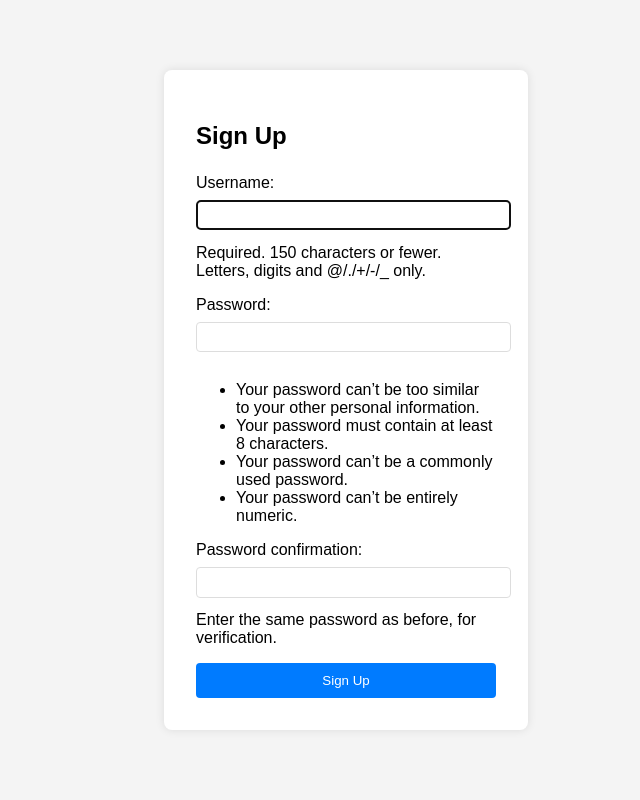
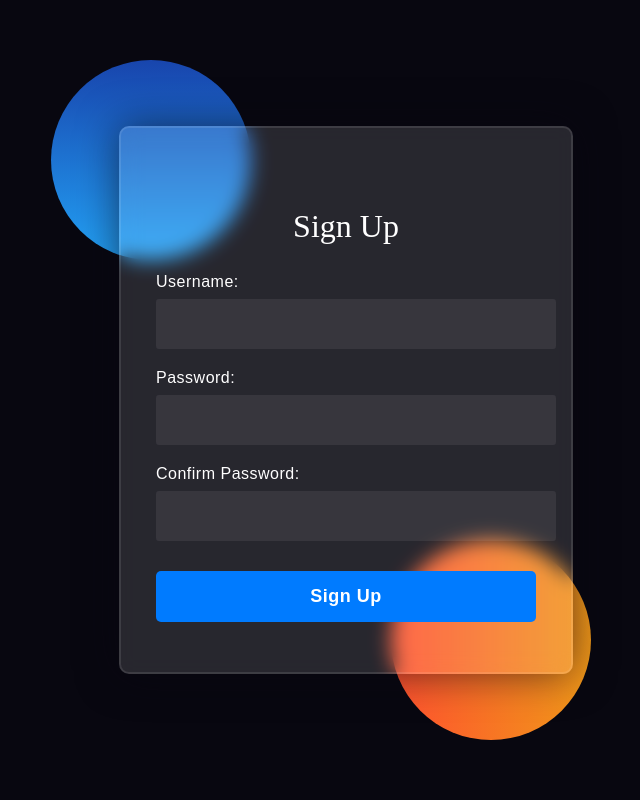
Before and after one commit to sanjaykrishna-official/Expense-Tracker, a Django app: page /signup/ in a window 1280 px wide. Shown: the whole page, without its empty margins (294-934 px from the left). Run offline with Django 5.2, Linux system fonts and the light colour scheme.

Commit message:
signup page styled

```diff
--- a/expenses/templates/signup.html
+++ b/expenses/templates/signup.html
@@ -5,44 +5,111 @@
     <meta name="viewport" content="width=device-width, initial-scale=1.0">
     <title>Sign Up</title>
     <style>
+        *:before,
+        *:after {
+            padding: 0;
+            margin: 0;
+            box-sizing: border-box;
+        }
         body {
-            font-family: Arial, sans-serif;
-            background-color: #f4f4f4;
-            display: flex;
-            justify-content: center;
-            align-items: center;
-            height: 100vh;
-            margin: 0;
+            background-color: #080710;
+        }
+        .background {
+            width: 430px;
+            height: 520px;
+            position: absolute;
+            transform: translate(-50%, -50%);
+            left: 50%;
+            top: 50%;
+        }
+        .background .shape {
+            height: 200px;
+            width: 200px;
+            position: absolute;
+            border-radius: 50%;
+        }
+        .shape:first-child {
+            background: linear-gradient(#1845ad, #23a2f6);
+            left: -80px;
+            top: -80px;
+        }
+        .shape:last-child {
+            background: linear-gradient(to right, #ff512f, #f09819);
+            right: -30px;
+            bottom: -80px;
         }
         .container {
-            background-color: #fff;
-            padding: 2em;
-            border-radius: 8px;
-            box-shadow: 0 0 10px rgba(0, 0, 0, 0.1);
-            width: 300px;
+            width: 380px;
+            background-color: rgba(255, 255, 255, 0.13);
+            position: absolute;
+            transform: translate(-50%, -50%);
+            top: 50%;
+            left: 50%;
+            border-radius: 10px;
+            backdrop-filter: blur(10px);
+            border: 2px solid rgba(255, 255, 255, 0.1);
+            box-shadow: 0 0 40px rgba(8, 7, 16, 0.6);
+            padding: 50px 35px;
+        }
+        form * {
+            font-family: 'Poppins', sans-serif;
+            color: #ffffff;
+            letter-spacing: 0.5px;
+            outline: none;
+            border: none;
         }
         h2 {
-            margin-bottom: 1em;
+            font-size: 32px;
+            font-weight: 500;
+            line-height: 42px;
+            text-align: center;
+            color: #fff;
         }
         label {
             display: block;
-            margin-bottom: 0.5em;
+            margin-top: 20px;
+            font-size: 16px;
+            font-weight: 500;
+            position: relative;
         }
         input {
+            display: block;
+            height: 50px;
             width: 100%;
-            padding: 0.5em;
-            margin-bottom: 1em;
-            border: 1px solid #ddd;
-            border-radius: 4px;
+            background-color: rgba(255, 255, 255, 0.07);
+            border-radius: 3px;
+            padding: 0 10px;
+            margin-top: 8px;
+            font-size: 14px;
+            font-weight: 300;
+        }
+        .requirements {
+            display: none;
+            position: absolute;
+            right: -250px;
+            top: 0;
+            background-color: rgba(255, 255, 255, 0.9);
+            color: #333;
+            font-size: 14px;
+            padding: 10px;
+            border-radius: 5px;
+            width: 220px;
+        }
+        label:hover .requirements {
+            display: block;
         }
         button {
+            margin-top: 30px;
+            width: 100%;
             background-color: #007bff;
+            padding: 15px 0;
+            font-size: 18px;
+            font-weight: 600;
+            border: none;
+            border-radius: 5px;
+            cursor: pointer;
             color: #fff;
-            border: none;
-            padding: 0.75em;
-            border-radius: 4px;
-            cursor: pointer;
-            width: 100%;
+            transition: background-color 0.3s ease;
         }
         button:hover {
             background-color: #0056b3;
@@ -50,17 +117,50 @@
         .errorlist {
             color: red;
             font-size: 0.875em;
+            margin-top: 10px;
         }
     </style>
 </head>
 <body>
+    <div class="background">
+        <div class="shape"></div>
+        <div class="shape"></div>
+    </div>
     <div class="container">
         <h2>Sign Up</h2>
         <form method="post" action="{% url 'signup' %}">
             {% csrf_token %}
-            {{ form.as_p }}
+            <div class="form-group">
+                <label for="id_username">Username:
+                    <div class="requirements">Username should be 5-20 characters long.</div>
+                </label>
+                {{ form.username }}
+            </div>
+            <!-- <div class="form-group">
+                <label for="id_email">Email:
+                    <div class="requirements">Please enter a valid email address.</div>
+                </label>
+                {{ form.email }}
+            </div> -->
+            <div class="form-group">
+                <label for="id_password1">Password:
+                    <div class="requirements">Password should be at least 8 characters long and include a number and a special character.</div>
+                </label>
+                {{ form.password1 }}
+            </div>
+            <div class="form-group">
+                <label for="id_password2">Confirm Password:
+                    <div class="requirements">Please re-enter the password for confirmation.</div>
+                </label>
+                {{ form.password2 }}
+            </div>
             <button type="submit">Sign Up</button>
         </form>
+        {% if form.errors %}
+            <div class="errorlist">
+                {{ form.errors }}
+            </div>
+        {% endif %}
     </div>
 </body>
 </html>
```
Also changed, not shown: db.sqlite3.
